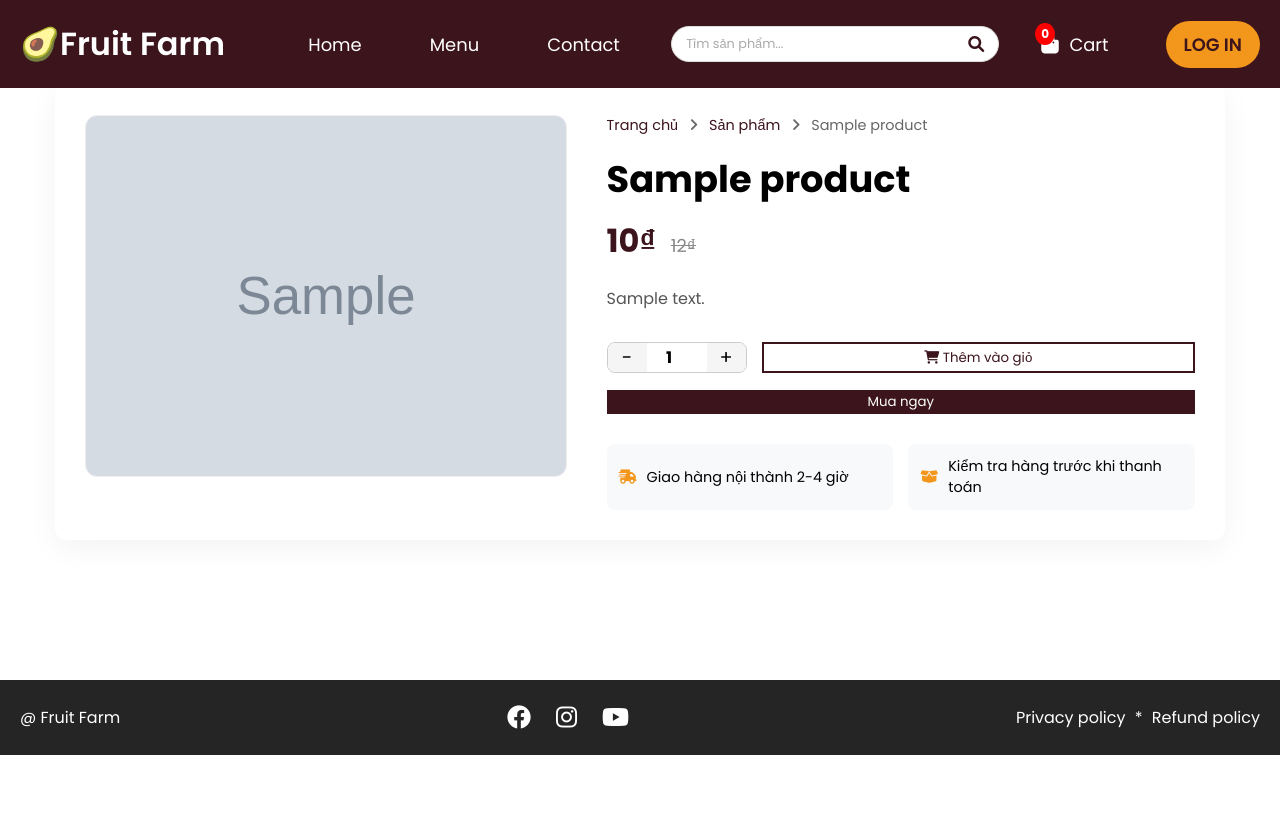
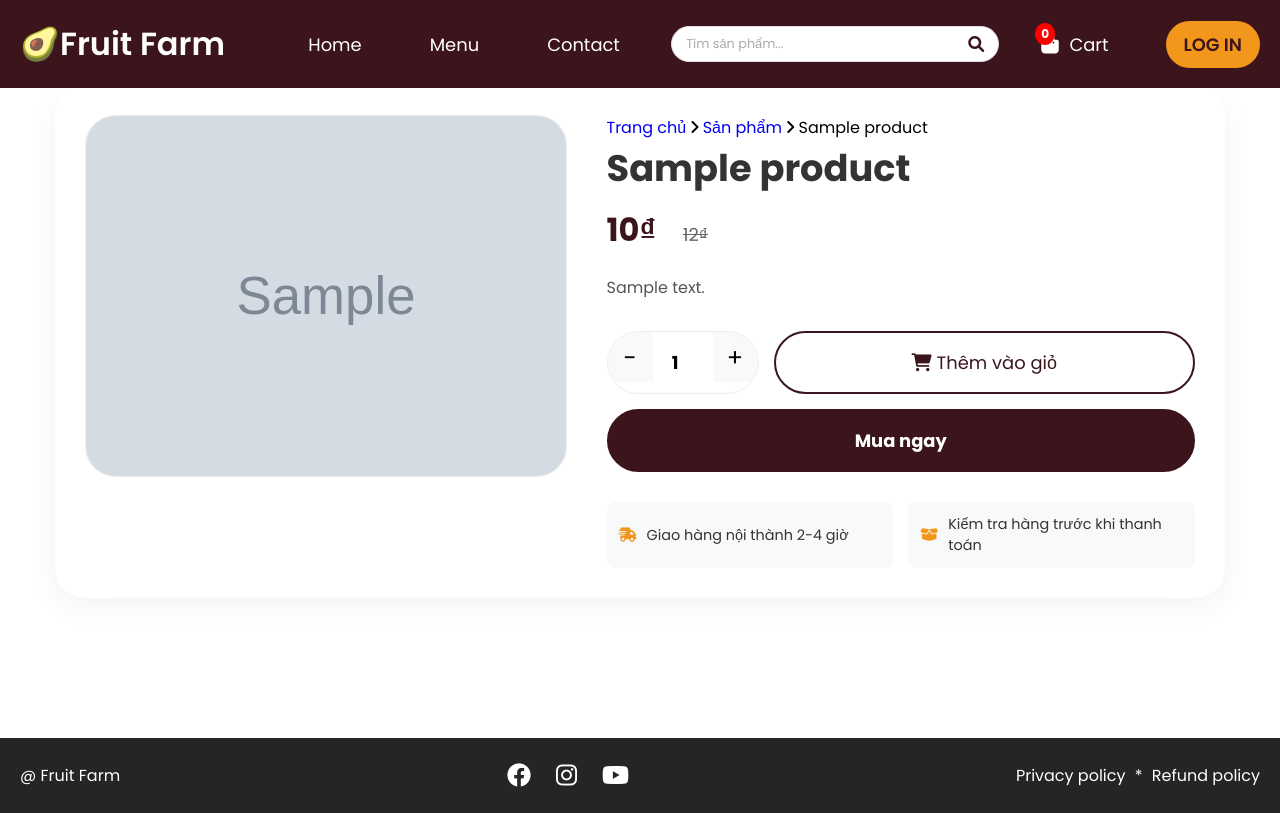
Before and after one commit to DuTuanKiet/fruit_farm-fullstack, a PHP site: page /chitietsp.php?id=1 in a window 1280 px wide. Before the commit the page ends 755 px from the top, so only its background shows below. Run offline with PHP 8.4, Linux system fonts and the light colour scheme; tables that the repository leaves empty or names only in its code hold one stand-in row (values such as "Sample post"); grey boxes marked "Sample" are stand-in pictures; data that the repository does not hold is empty; some web fonts are replaced.

Commit message:
update code css và chitietsp.php

```diff
--- a/css/chitietsp.css
+++ b/css/chitietsp.css
@@ -1,132 +1,162 @@
-/* === CSS CHO TRANG CHI TIẾT SẢN PHẨM (ĐÃ ĐỒNG BỘ HÓA) === */
 
-/* --- Main Layout --- */
+:root {
+  /* Colors */
+  --primary-color: #3b141c;
+  --secondary-color: #f3961c;
+  --white-color: #fff;
+  --surface-color: #fff; /* Màu nền cho các khối box */
+  --text-dark-color: #333;
+  --text-medium-color: #555;
+  --text-light-color: #666;
+  --border-color: #eee;
+  --background-light-gray: #f8f9fa;
+
+  /* Font Sizes */
+  --font-size-s: 0.9rem;
+  --font-size-n: 1rem;
+  --font-size-m: 1.12rem;
+  --font-size-l: 1.5rem;
+  --font-size-xl: 2rem;
+  --font-size-xxl: 2.3rem;
+
+  /* Font Weights */
+  --font-weight-semibold: 600;
+  --font-weight-bold: 700;
+
+  /* Border Radius */
+  --border-radius-s: 8px;
+  --border-radius-m: 12px;
+  --border-radius-pill: 50px;
+}
+
+
+/* ============ Layout chính ============ */
 .product-detail-page {
     max-width: 1200px;
     margin: 0 auto 40px;
     padding: 85px 15px 40px;
 }
 
-/* --- Product Hero Section --- */
+
+/* ============ Khối thông tin sản phẩm ============ */
 .product-hero {
     display: flex;
     gap: 40px;
+    align-items: flex-start;
     margin-bottom: 60px;
-    background: #fff;
     padding: 30px;
-    border-radius: 12px;
+    background: var(--surface-color);
+    border-radius: var(--border-radius-m);
     box-shadow: 0 8px 30px rgba(0, 0, 0, 0.05);
 }
 
-/* Cột hình ảnh */
-.product-image-gallery { /* THAY ĐỔI: .product-hero__image -> .product-image-gallery */
+.product-image-gallery {
     flex: 1 1 45%;
 }
 .product-image-gallery img {
     width: 100%;
     height: auto;
-    border-radius: 12px;
-    border: 1px solid #eee;
+    border-radius: var(--border-radius-m);
+    border: 1px solid var(--border-color);
 }
 
-/* Cột thông tin sản phẩm */
-.product-info { /* THAY ĐỔI: .product-hero__info -> .product-info */
+.product-info {
     flex: 1 1 55%;
 }
 
-/* Breadcrumb */
-.breadcrumb {
-    margin-bottom: 15px;
-    font-size: 0.9rem;
-    color: #666;
-}
-.breadcrumb a {
-    color: var(--primary-color, #e8491d);
-    text-decoration: none;
-}
-.breadcrumb a:hover { text-decoration: underline; }
-.breadcrumb .fa-angle-right { margin: 0 8px; }
-
-/* Tên và giá */
-.product-title { /* THAY ĐỔI: .product-hero__info h2 -> .product-title */
-    font-size: var(--font-size-xxl, 2.3rem);
-    font-weight: 700;
+.product-title {
+    font-size: var(--font-size-xxl);
+    font-weight: var(--font-weight-bold);
+    color: var(--text-dark-color);
     margin-bottom: 10px;
 }
-.product-price { /* THAY ĐỔI: .product-hero__info .price -> .product-price */
+
+.product-price {
     margin-bottom: 20px;
     display: flex;
     align-items: baseline;
     gap: 15px;
 }
 .current-price {
-    font-size: var(--font-size-xl, 2rem);
-    font-weight: bold;
-    color: var(--primary-color, #e8491d);
+    font-size: var(--font-size-xl);
+    font-weight: var(--font-weight-bold);
+    color: var(--primary-color);
 }
 .old-price {
-    font-size: var(--font-size-m, 1.12rem);
-    color: #888;
     text-decoration: line-through;
+    margin-left: 12px;
+    color: var(--text-light-color);
+    font-size: var(--font-size-m);
 }
 
-/* Mô tả ngắn */
-.product-short-desc { /* THAY ĐỔI: .product-hero__info .short-desc -> .product-short-desc */
-    font-size: var(--font-size-n, 1rem);
+.product-short-desc {
+    font-size: var(--font-size-n);
+    color: var(--text-medium-color);
+    margin-bottom: 30px;
     line-height: 1.7;
-    margin-bottom: 30px;
-    color: #555;
 }
 
-/* Các nút hành động */
+/* Khu vực nút bấm */
 .product-actions {
     display: flex;
     gap: 15px;
     margin-bottom: 15px;
 }
 .quantity-selector {
+    flex-shrink: 0;
     display: flex;
-    border: 1px solid #ccc;
-    border-radius: 8px;
-    max-width: 140px;
+    border: 1px solid var(--border-color);
+    border-radius: var(--border-radius-pill);
+    overflow: hidden;
 }
 .quantity-input {
     width: 60px;
     text-align: center;
     border: none;
-    font-size: 1rem;
-    font-weight: bold;
+    font-size: var(--font-size-m);
+    font-weight: var(--font-weight-bold);
 }
 .quantity-btn {
     width: 45px;
+    height: 50px;
     border: none;
-    background: #f5f5f5;
+    background: var(--background-light-gray);
     cursor: pointer;
-    font-size: 1.2rem;
+    font-size: var(--font-size-l);
 }
-.quantity-btn:hover { background: #e9e9e9; }
-.quantity-btn.minus { border-radius: 7px 0 0 7px; }
-.quantity-btn.plus { border-radius: 0 7px 7px 0; }
 
-.product-actions .btn.add-to-cart-btn {
+/* Nút bấm (đã được làm to hơn) */
+.btn.add-to-cart-btn,
+.btn.buy-now-btn {
+    padding: 16px 28px;
+    font-size: var(--font-size-m);
+    height: auto;
+    border-radius: var(--border-radius-pill);
+    transition: all 0.3s ease;
+}
+.btn.add-to-cart-btn {
+    flex-grow: 1;
     background: transparent;
-    color: var(--primary-color, #e8491d);
-    border: 2px solid var(--primary-color, #e8491d);
-    flex-grow: 1; /* Để nút dài ra */
+    color: var(--primary-color);
+    border: 2px solid var(--primary-color);
 }
-.product-actions .btn.add-to-cart-btn:hover {
-    background: var(--primary-color, #e8491d);
-    color: #fff;
+.btn.add-to-cart-btn:hover {
+    background: var(--primary-color);
+    color: var(--white-color);
+    transform: translateY(-3px);
 }
 .btn.buy-now-btn {
-    width: 100%; /* Chiếm hết chiều rộng */
-    background: var(--primary-color, #e8491d);
-    color: #fff;
-    border: 2px solid var(--primary-color, #e8491d);
+    width: 100%;
+    background: var(--primary-color);
+    color: var(--white-color);
+    border: 2px solid var(--primary-color);
+    font-weight: var(--font-weight-bold);
 }
 .btn.buy-now-btn:hover {
-    background: #c93d1b;
-    border-color: #c93d1b;
+    background-color: #2d1b1f; /* Màu primary đậm hơn */
+    border-color: #2d1b1f;
+    transform: translateY(-3px);
+    box-shadow: 0 4px 15px rgba(0,0,0,0.1);
 }
 
 /* Thông tin dịch vụ */
@@ -136,41 +166,54 @@
     grid-template-columns: 1fr 1fr;
     gap: 15px;
 }
-.service-info-box .service-item {
+.service-item {
     display: flex;
     align-items: center;
     gap: 10px;
-    font-size: 0.9em;
-    background: #f8f9fa;
+    font-size: var(--font-size-s);
+    color: var(--text-dark-color);
+    background: var(--background-light-gray);
     padding: 12px;
-    border-radius: 8px;
+    border-radius: var(--border-radius-s);
 }
-.service-info-box .service-item i {
+.service-item i {
     color: var(--secondary-color);
 }
 
-/* --- Related Products Section --- */
+
+/* ============ Sản phẩm liên quan ============ */
 .related-products {
     margin-top: 80px;
 }
 .related-products .section-title {
+    text-align: center;
     padding-top: 0;
     padding-bottom: 40px;
-    color: #333; /* Chuyển màu chữ cho theme sáng */
+    color: var(--text-dark-color);
+    font-size: var(--font-size-xl);
 }
-.related-products-list { /* THAY ĐỔI: .related-products .product-grid -> .related-products-list */
+.related-products .section-title::after {
+    content: "";
+    display: block;
+    width: 80px;
+    height: 4px;
+    background: var(--secondary-color);
+    margin: 10px auto 0;
+    border-radius: 2px;
+}
+
+.related-products-list {
     display: grid;
     grid-template-columns: repeat(auto-fit, minmax(250px, 1fr));
     gap: 30px;
 }
 
-/* Thống nhất style thẻ sản phẩm */
-.product-card { /* THAY ĐỔI: .related-products .item -> .product-card */
+.product-card {
     text-decoration: none;
     color: inherit;
-    background: #fff;
-    border: 1px solid #eee;
-    border-radius: 12px;
+    background: var(--white-color);
+    border: 1px solid var(--border-color);
+    border-radius: var(--border-radius-m);
     overflow: hidden;
     text-align: center;
     box-shadow: 0 4px 15px rgba(0,0,0,0.05);
@@ -186,18 +229,19 @@
     object-fit: cover;
 }
 .card-content { padding: 20px; }
-.card-title { font-size: 1.1rem; font-weight: 600; margin-bottom: 10px; }
-.card-price { font-weight: bold; font-size: 1.2rem; color: var(--primary-color, #e8491d); }
+.card-title {
+    font-size: var(--font-size-m);
+    font-weight: var(--font-weight-semibold);
+    margin-bottom: 10px;
+}
+.card-price {
+    font-weight: var(--font-weight-bold);
+    font-size: var(--font-size-l);
+    color: var(--primary-color);
+}
 
-/* --- Product Not Found Section --- */
-.product-not-found {
-    text-align: center;
-    padding: 80px 20px;
-    min-height: 50vh;
-}
-/* ... các style khác cho not-found giữ nguyên ... */
 
-/* --- Responsive Design --- */
+/* ============ Responsive ============ */
 @media (max-width: 992px) {
     .product-hero {
         flex-direction: column;
@@ -205,7 +249,6 @@
         text-align: center;
     }
 }
-
 @media (max-width: 768px) {
     .service-info-box {
         grid-template-columns: 1fr;
```
